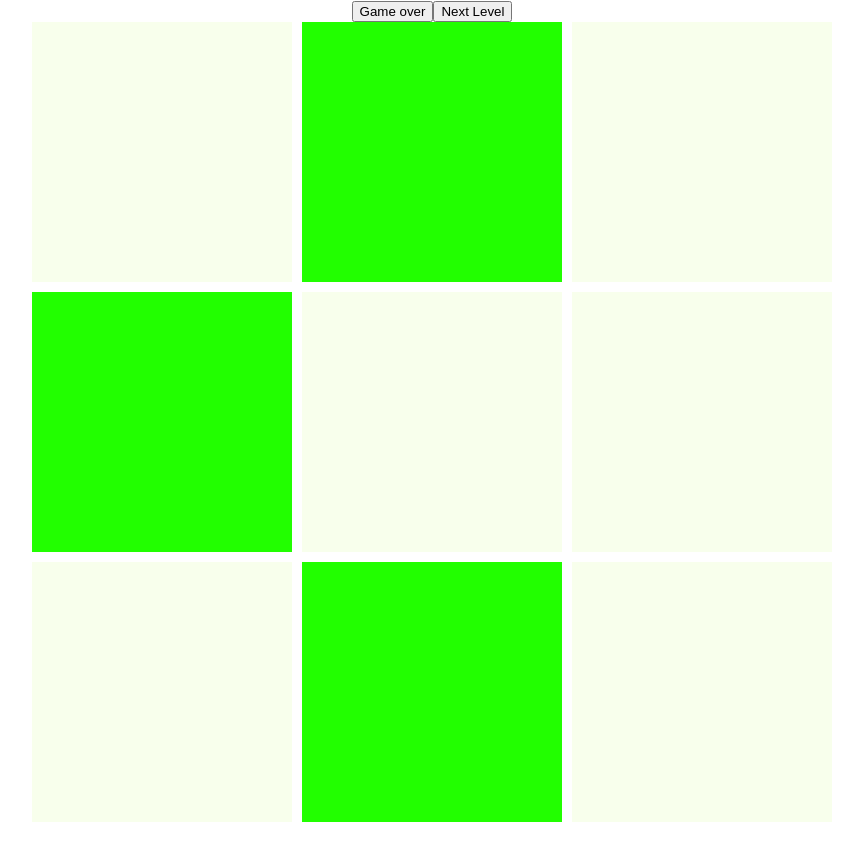
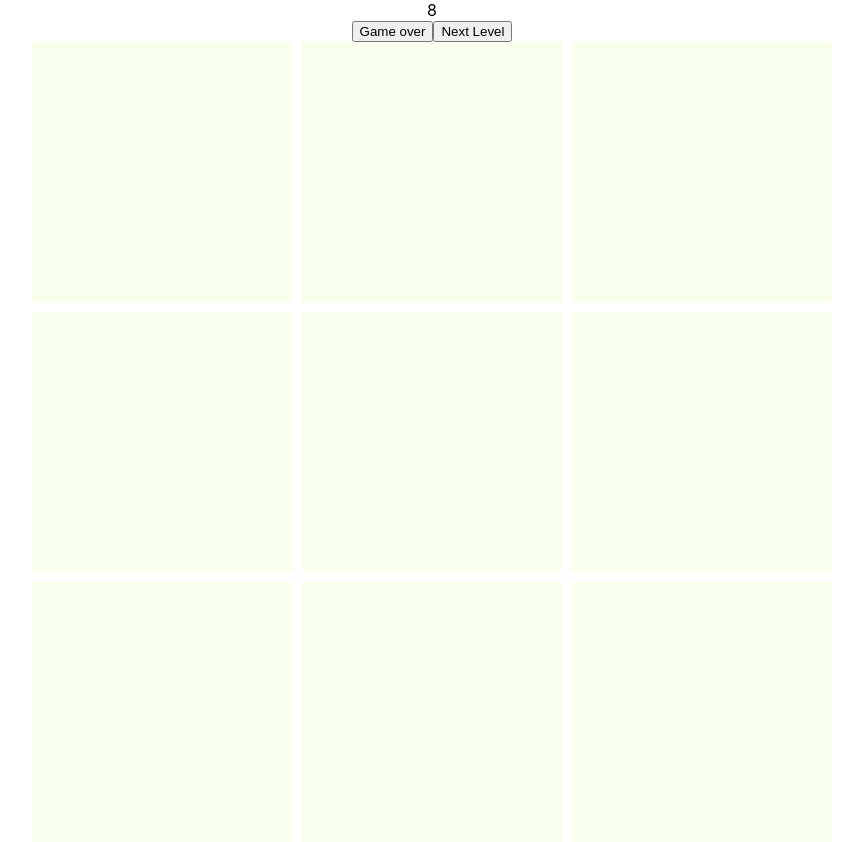
Before and after one commit to Ryancodeshard/memory-game, a React (Create React App) app: page / in a window 1280 px wide. Both pictures are taken after a click on the button "Start Game". Shown: the whole page, without its empty margins (208-1071 px from the left). Built offline with nearby package versions, Linux system fonts and the light colour scheme.

Commit message:
fixed timing issue in dev mode

```diff
--- a/src/components/GameScreen/GameScreen.tsx
+++ b/src/components/GameScreen/GameScreen.tsx
@@ -1,4 +1,4 @@
-import { useState } from "react";
+import { useEffect, useState } from "react";
 import { AppState } from "../../enums/appState";
 import "./index.css";
 import { GameGrid } from "./components/GameGrid";
@@ -15,19 +15,18 @@ interface LevelDetails {
 const GameScreen = (props: Prop) => {
   const { setAppState } = props;
 
-  const Levels: { [key: number]: LevelDetails } = {};
-
-  let count = 1;
-  for (let i = 0; i < 3; i++) {
-    for (let j = 0; j < i + 2; j++) {
-      if (count === 9) continue;
-      Levels[count] = {
-        gridSize: i + 3,
-        numGreenSquares: i + j + 3,
-      };
-      count++;
-    }
-  }
+  const Levels: { [key: number]: LevelDetails } = {
+    1: { gridSize: 3, numGreenSquares: 3 },
+    2: { gridSize: 3, numGreenSquares: 4 },
+    3: { gridSize: 4, numGreenSquares: 4 },
+    4: { gridSize: 4, numGreenSquares: 5 },
+    5: { gridSize: 4, numGreenSquares: 6 },
+    6: { gridSize: 5, numGreenSquares: 5 },
+    7: { gridSize: 5, numGreenSquares: 6 },
+    8: { gridSize: 5, numGreenSquares: 7 },
+    9: { gridSize: 6, numGreenSquares: 6 },
+    10: { gridSize: 7, numGreenSquares: 7 },
+  };
   // Level 1: 3x3 grid, 3 green squares
   // Level 2: 3x3 grid, 4 green squares
   // Level 3: 4x4 grid, 4 green squares
@@ -35,20 +34,35 @@ const GameScreen = (props: Prop) => {
   // Level 5: 4x4 grid, 6 green squares
   // Level 6: 5x5 grid, 5 green squares
   // Level 7: 5x5 grid, 6 green squares
-
-  Levels[8] = { gridSize: 5, numGreenSquares: 7 };
-  Levels[9] = { gridSize: 6, numGreenSquares: 6 };
-  Levels[10] = { gridSize: 7, numGreenSquares: 7 };
-
   // Level 8: 5x5 grid, 7 green squares
   // Level 9: 6x6 grid, 6 green squares
   // Level 10: 7x7 grid, 7 green squares
 
   const [curLevel, setCurLevel] = useState<number>(1);
+  const [curTime, setCurTime] = useState(10);
   const { gridSize, numGreenSquares } = Levels[curLevel];
 
+  useEffect(() => {
+    const timer = (setCurTime: any) => {
+      const interval = setInterval(() => {
+        setCurTime((prevCount: number) => prevCount - 1);
+      }, 1000);
+
+      // Clear the interval after 10 seconds
+      setTimeout(() => {
+        clearInterval(interval);
+      }, 10000);
+
+      // Clean up the interval on unmount
+      return () => clearInterval(interval);
+    };
+    timer(setCurTime);
+  }, [curLevel]);
+
+  // GameLogic();
   return (
     <div>
+      <div>{curTime}</div>
       <button onClick={() => setAppState(AppState.gameover)}>Game over</button>
       <button onClick={() => setCurLevel((prev) => prev + 1)}>
         Next Level
--- a/src/components/GameScreen/components/GameGrid/GameGrid.tsx
+++ b/src/components/GameScreen/components/GameGrid/GameGrid.tsx
@@ -1,19 +1,27 @@
 import shuffle from "./_helper/shuffle";
 import { Square } from "./Square";
 import "./index.css";
+import { useState } from "react";
 
-const GameGrid = (props: { gridSize: number; numGreenSquares: number }) => {
+interface Prop {
+  gridSize: number;
+  numGreenSquares: number;
+}
+
+const GameGrid = (props: Prop) => {
   const { gridSize, numGreenSquares } = props;
+  const [isShown, setIsShown] = useState(false);
   const divStyle = {
     gridGap: `${10 - gridSize}`,
     gridTemplateColumns: `repeat(${gridSize}, 1fr)`,
   };
+
   const grids = Array.from({ length: gridSize ** 2 }, (_, i) => i);
   const greenSquares = new Set(shuffle(grids).slice(0, numGreenSquares));
   return (
     <div className="grid" style={divStyle}>
       {grids.map((_, i) => (
-        <Square key={i} isGreen={greenSquares.has(i)} />
+        <Square key={i} isGreen={greenSquares.has(i)} isShown={isShown} />
       ))}
     </div>
   );
--- a/src/components/GameScreen/components/GameGrid/Square/Square.tsx
+++ b/src/components/GameScreen/components/GameGrid/Square/Square.tsx
@@ -3,13 +3,14 @@ import "./index.css";
 
 interface Prop {
   isGreen: boolean;
+  isShown: boolean;
 }
 
 const Square = (prop: Prop) => {
-  const { isGreen } = prop;
-  const [isShown, setIsShown] = useState();
+  const { isShown, isGreen } = prop;
+  const [isShowing, setIsShowing] = useState(isShown);
   const sqStyle = {
-    backgroundColor: `${isGreen ? "#22ff00" : "#f7ffeae2"}`,
+    backgroundColor: `${isGreen && isShowing ? "#22ff00" : "#f7ffeae2"}`,
   };
   return <div className="item" style={sqStyle} />;
 };
--- a/src/index.tsx
+++ b/src/index.tsx
@@ -1,16 +1,16 @@
-import React from 'react';
-import ReactDOM from 'react-dom/client';
-import './index.css';
-import App from './App';
-import reportWebVitals from './reportWebVitals';
+import React from "react";
+import ReactDOM from "react-dom/client";
+import "./index.css";
+import App from "./App";
+import reportWebVitals from "./reportWebVitals";
 
 const root = ReactDOM.createRoot(
-  document.getElementById('root') as HTMLElement
+  document.getElementById("root") as HTMLElement
 );
 root.render(
-  <React.StrictMode>
-    <App />
-  </React.StrictMode>
+  // <React.StrictMode>
+  <App />
+  // </React.StrictMode>
 );
 
 // If you want to start measuring performance in your app, pass a function
```
